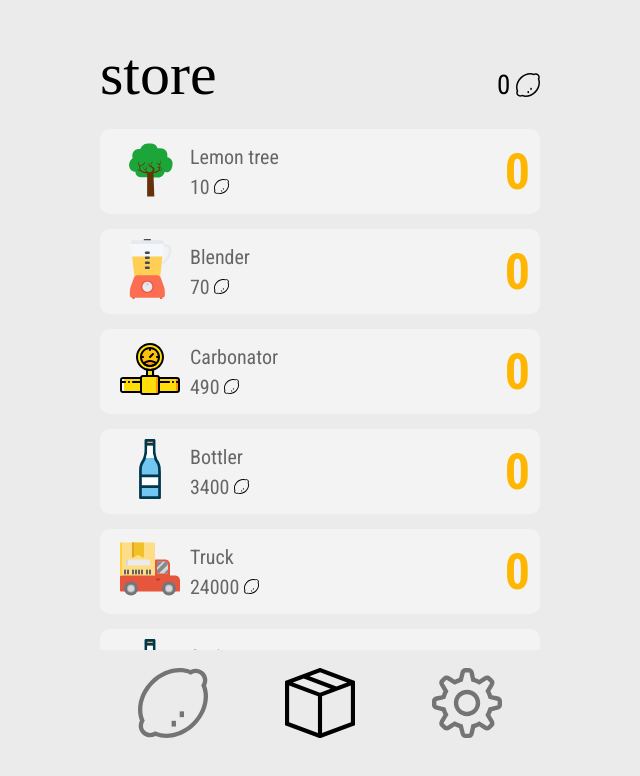
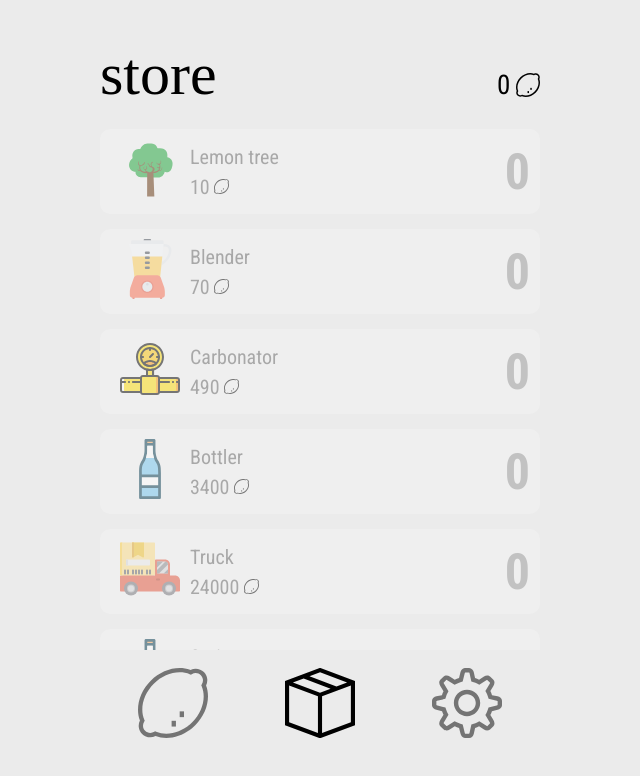
Before and after one commit to MikaJuntunen/Mika-LemonClicker, a React (Vite) app: page /store in a window 1280 px wide. Shown: the top 776 px of the page, without its empty margins (320-960 px from the left). Built offline with nearby package versions, Linux system fonts and the light colour scheme; a web font is replaced by a local one.

Commit message:
lisää tuotten ostettavuuden ilmaiseminen

```diff
--- a/src/components/Item.jsx
+++ b/src/components/Item.jsx
@@ -13,8 +13,9 @@
   const url = getImageUrl(props.item.image);
 
   return (
-        <div className="item"
+        <div className={ props.disabled ? "item item-disabled" : "item" }
          onClick={()=>{props.handlePurchase(props.item.id)}}>
+
       <div className="item_icon"><img src={url} alt=""/></div>
       <div className="item_desc">
         {props.item.name}<br/>
--- a/src/pages/Store.jsx
+++ b/src/pages/Store.jsx
@@ -5,13 +5,16 @@
 
 function Store(props) {
 
-    // Muodostetaan renderöitävä tuotelista.
-    // Muodostetaan renderöitävä tuotelista.
-const items = props.storeitems.map(item => (
+
+  // Muodostetaan renderöitävä tuotelista.
+  const items = props.storeitems.map(item => (
     <Item key={item.id}
           item={item}
-          handlePurchase={props.handlePurchase} />
+          handlePurchase={props.handlePurchase}
+          disabled={props.stats.balance < item.price} />
   ))
+
+
 
   return (
     <div className="container">
```
